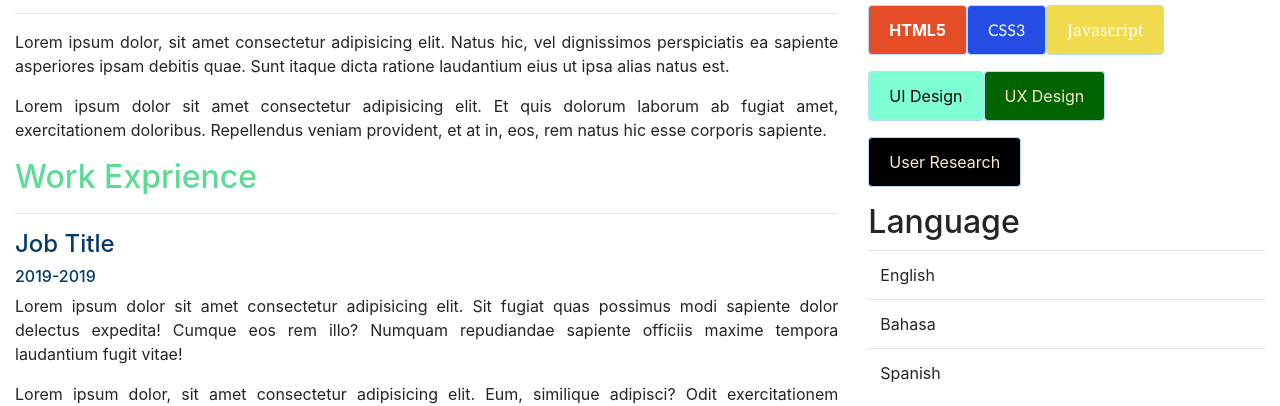
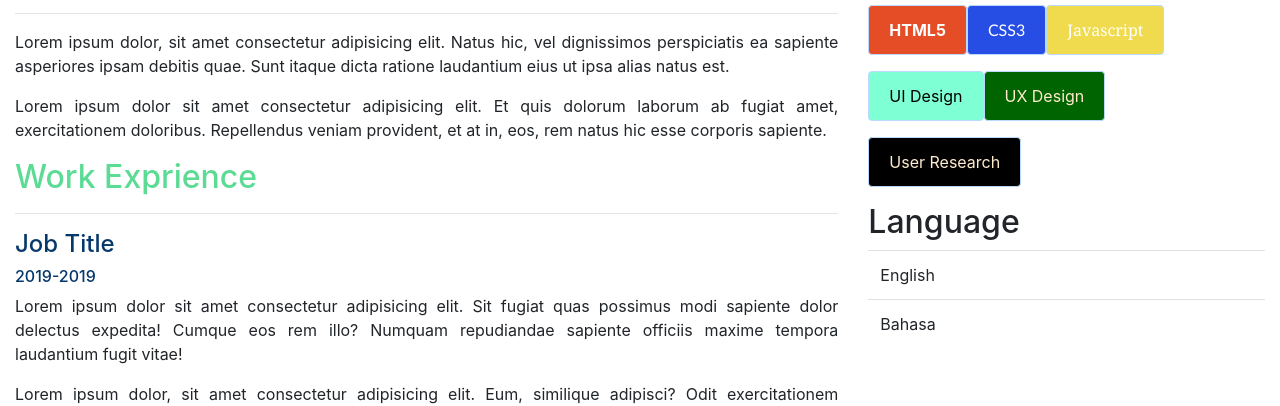
Before and after one commit to MYF-3/MYF-3.github.io, a plain HTML site: page index.html in a window 1280 px wide. Shown: the part 547-953 px from the top of the page. Drawn offline with nearby package versions, Linux system fonts and the light colour scheme.

Commit message:
Update index.html

```diff
--- a/index.html
+++ b/index.html
@@ -140,9 +140,6 @@
                     <tr>
                         <td>Bahasa</td>
                     </tr>
-                    <tr>
-                        <td>Spanish</td>
-                    </tr>
                 </table>
 
             </div>
```
